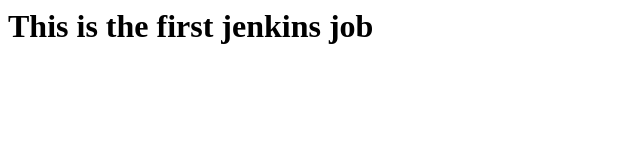
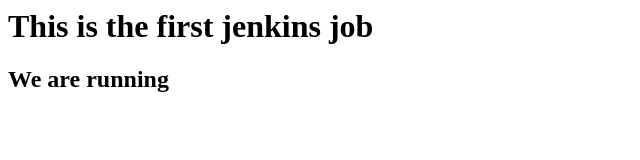
Before and after one commit to rhtmhl55work/myweb, a plain HTML site: page index.html in a window 1280 px wide. Shown: the whole page, without its empty margins (0-640 px from the left). Drawn offline with Linux system fonts and the light colour scheme.

Commit message:
we are running added

```diff
--- a/index.html
+++ b/index.html
@@ -1 +1,2 @@
 <h1>This is the first jenkins job</h1>
+<h2>We are running</h2>
```
